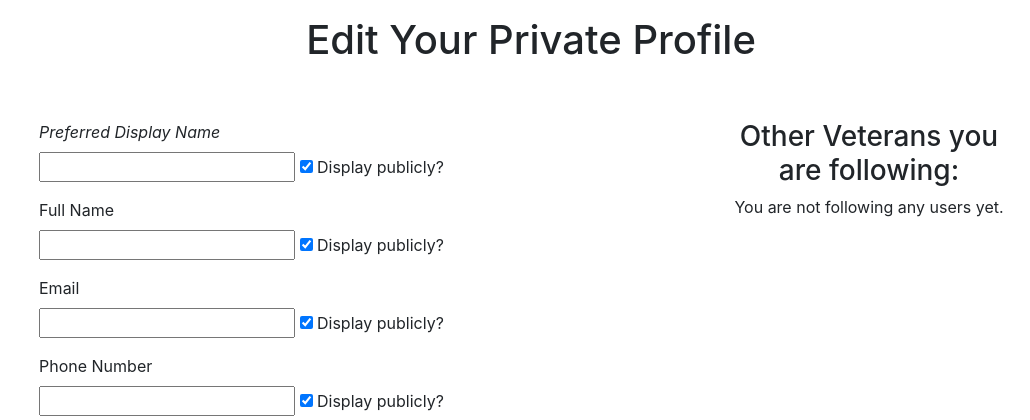
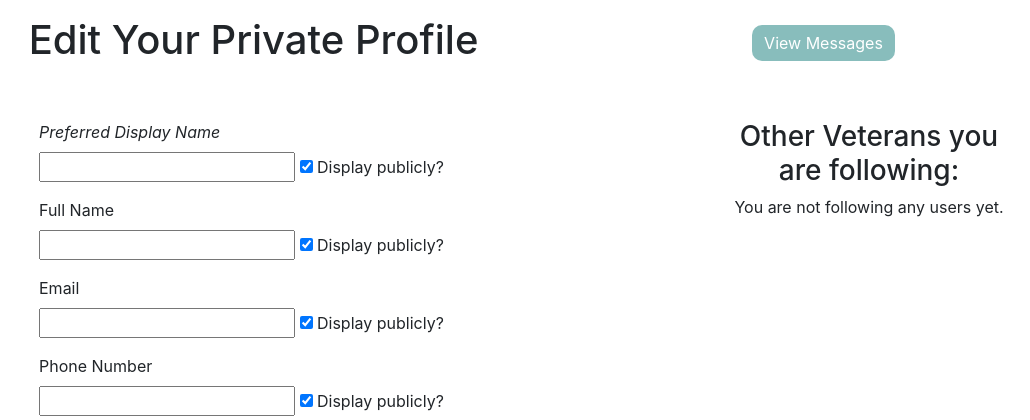
Before and after one commit to TuckerFaulk/Hackathon-Apr-23, a Django app: page /profile/profile/ in a window 1280 px wide. Shown: the part 116-536 px from the top of the page, without its empty margins (109-1139 px from the left). Run offline with Django 3.2, Linux system fonts and the light colour scheme; the visitor is signed in with stand-in values (Sample User, id 1); data comes from the database, SQL or seed files in the repository.

Commit message:
Move view messages button on edit you profile page

```diff
--- a/profiles/templates/profiles/profile.html
+++ b/profiles/templates/profiles/profile.html
@@ -4,9 +4,12 @@
 
 {% block content %}
 <div class="container">
-    <div class="row">
+    <div class="row d-flex justify-content-center">
         <div class="col text-center mt-3">
             <h1 class="">Edit Your Private Profile</h1>
+        </div>
+        <div class="col row d-flex justify-content-center align-items-center mt-3">
+            <a href="{% url 'messaging:inbox' %}" class="btn btn-primary">View Messages</a>
         </div>
     </div>
 
@@ -187,7 +190,6 @@
             {% endif %}
         </div>
     </div>
-    <a href="{% url 'messaging:inbox' %}" class="btn btn-primary">View Messages</a>
 </div>
 
 {% endblock %}
```
